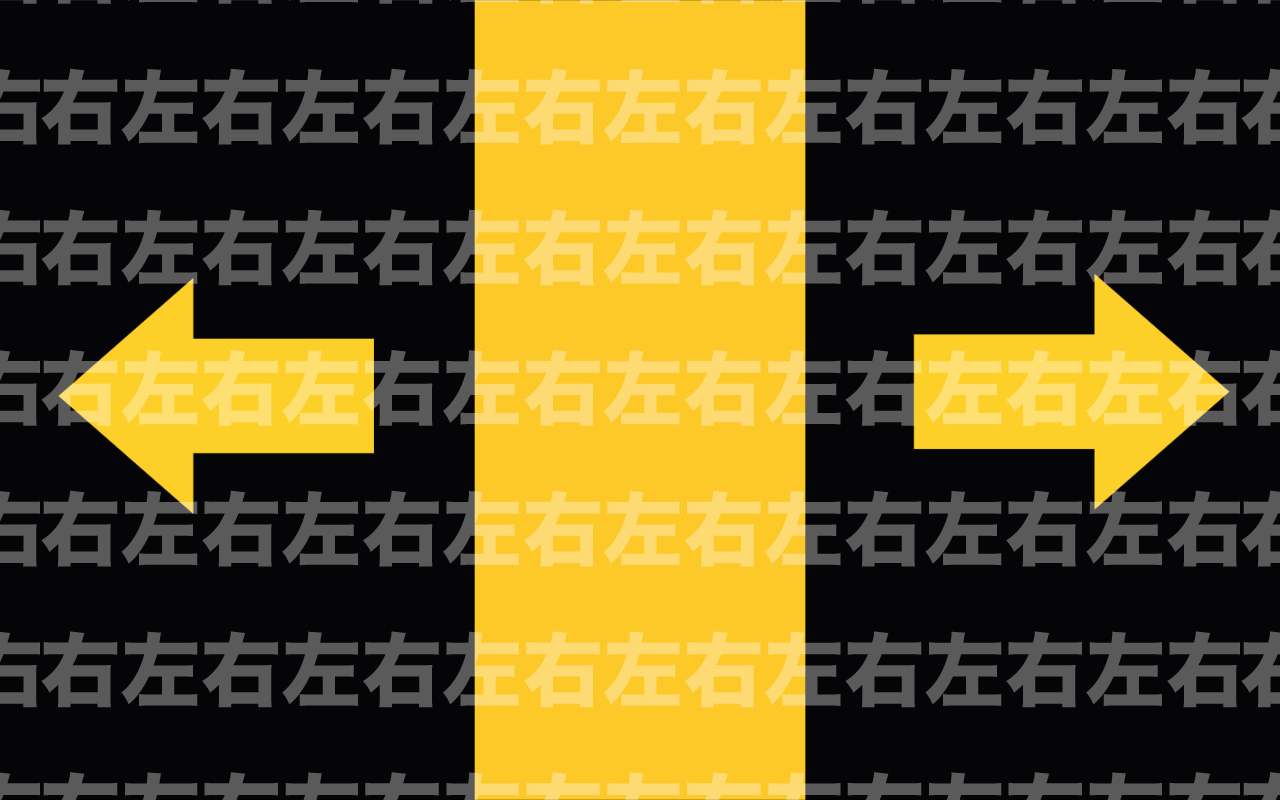
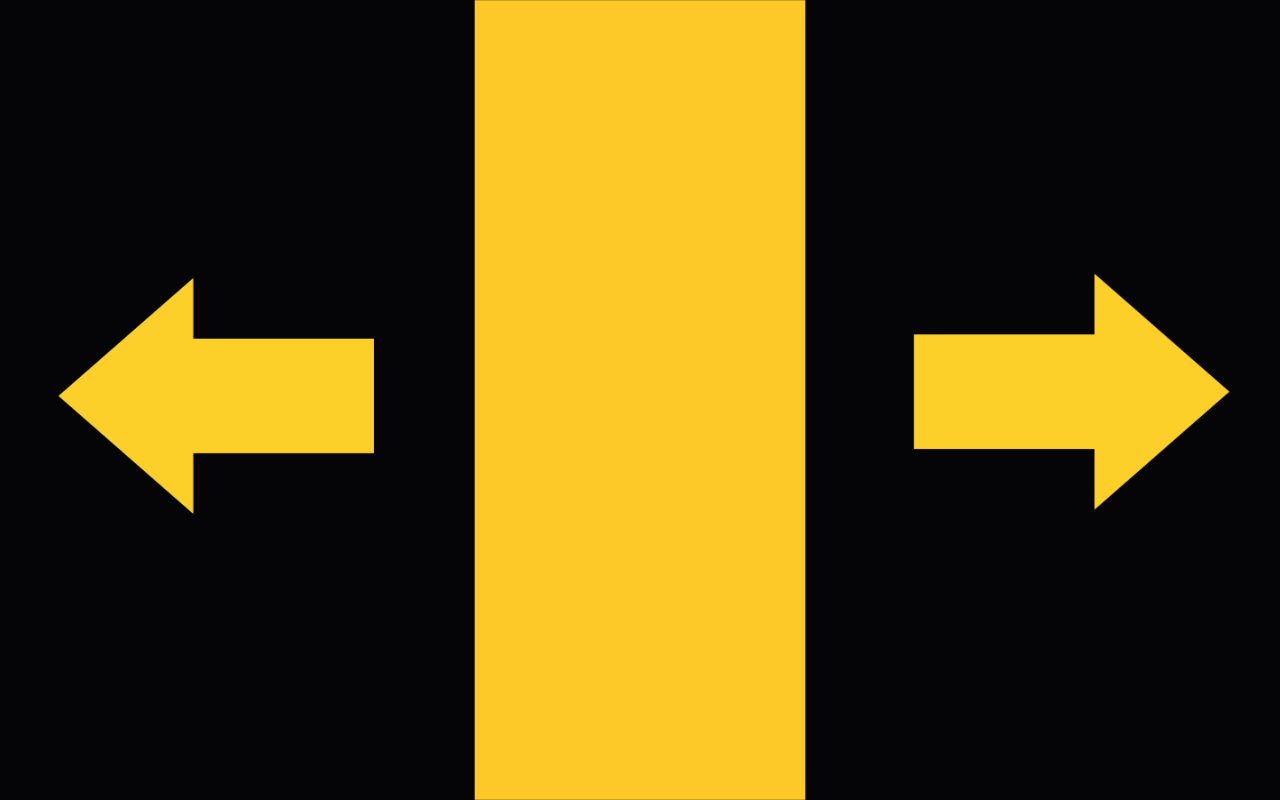
Before and after one commit to KUAD-XtechDesign/one-column-maya800800, a plain HTML site: page index.html in a window 1280 px wide. Shown: the top 800 px of the page. Drawn offline with nearby package versions, Linux system fonts and the light colour scheme; some packages are replaced by stand-ins of ours.

Commit message:
Update index.html

```diff
--- a/index.html
+++ b/index.html
@@ -158,7 +158,7 @@
         </section>
 
         <!-- Accessの背景画像 -->
-        <div class="bg" style="display: block;"></div>
+        <div class="bg"></div>
 
       </main>
 
```
